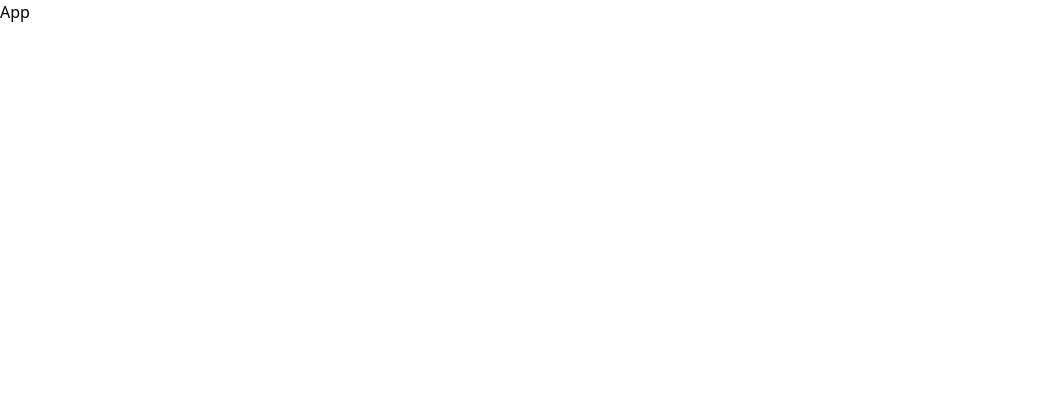
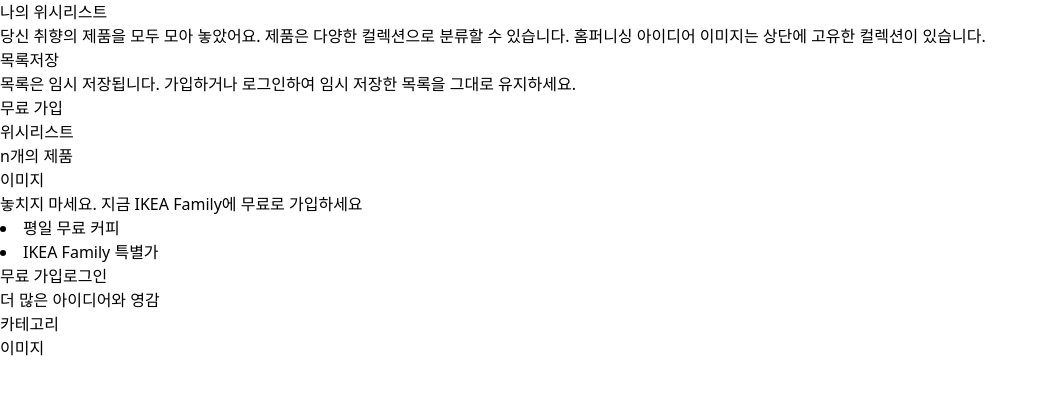
Before and after one commit to IKEAcloneCording/cloneCoding-FE, a React (Create React App) app: page / in a window 1280 px wide. Shown: the top 394 px of the page, without its empty margins (0-1047 px from the left). Built offline with nearby package versions, Linux system fonts and the light colour scheme.

Commit message:
feat: wishlist markup

```diff
--- a/package.json
+++ b/package.json
@@ -13,6 +13,7 @@
     "react-redux": "^8.0.2",
     "react-scripts": "5.0.1",
     "redux-thunk": "^2.4.1",
+    "styled-components": "^5.3.5",
     "web-vitals": "^2.1.4"
   },
   "scripts": {
--- a/src/App.js
+++ b/src/App.js
@@ -1,7 +1,12 @@
 import './App.css';
+import Likes from './pages/Likes';
 
 function App() {
-  return <div>App</div>;
+  return (
+    <div>
+      <Likes />
+    </div>
+  );
 }
 
 export default App;
--- /dev/null
+++ b/src/components/Likes/Like.js
@@ -0,0 +1,46 @@
+import React from 'react';
+
+const Like = () => {
+  return (
+    <div>
+      <div>
+        <p>나의 위시리스트</p>
+        <p>
+          당신 취향의 제품을 모두 모아 놓았어요. 제품은
+          다양한 컬렉션으로 분류할 수 있습니다. 홈퍼니싱
+          아이디어 이미지는 상단에 고유한 컬렉션이 있습니다.
+        </p>
+      </div>
+      <div>
+        <p>목록저장</p>
+        <p>
+          목록은 임시 저장됩니다. 가입하거나 로그인하여 임시
+          저장한 목록을 그대로 유지하세요.
+        </p>
+        <button>무료 가입</button>
+      </div>
+      <div>
+        <p>위시리스트</p>
+        <p>n개의 제품</p>
+      </div>
+      <div>이미지</div>
+      <div>
+        <p>
+          놓치지 마세요. 지금 IKEA Family에 무료로
+          가입하세요
+        </p>
+        <li>평일 무료 커피</li>
+        <li>IKEA Family 특별가</li>
+        <button>무료 가입</button>
+        <button>로그인</button>
+      </div>
+      <div>
+        <p>더 많은 아이디어와 영감</p>
+        <button>카테고리</button>
+      </div>
+      <div>이미지</div>
+    </div>
+  );
+};
+
+export default Like;
--- a/src/pages/Cart.jsx
+++ b/src/pages/Cart.jsx
@@ -0,0 +1,11 @@
+import React from 'react';
+
+const Cart = () => {
+  return (
+    <div>
+
+    </div>
+  );
+};
+
+export default Cart;
--- a/src/pages/Likes.jsx
+++ b/src/pages/Likes.jsx
@@ -0,0 +1,12 @@
+import React from 'react';
+import Like from '../components/Likes/Like';
+
+const Likes = () => {
+  return (
+    <div>
+      <Like />
+    </div>
+  );
+};
+
+export default Likes;
```
Also changed, not shown: src/components/Cart/Cart.jsx (added), 1 other file (tests, documents, lock files or other folders).
